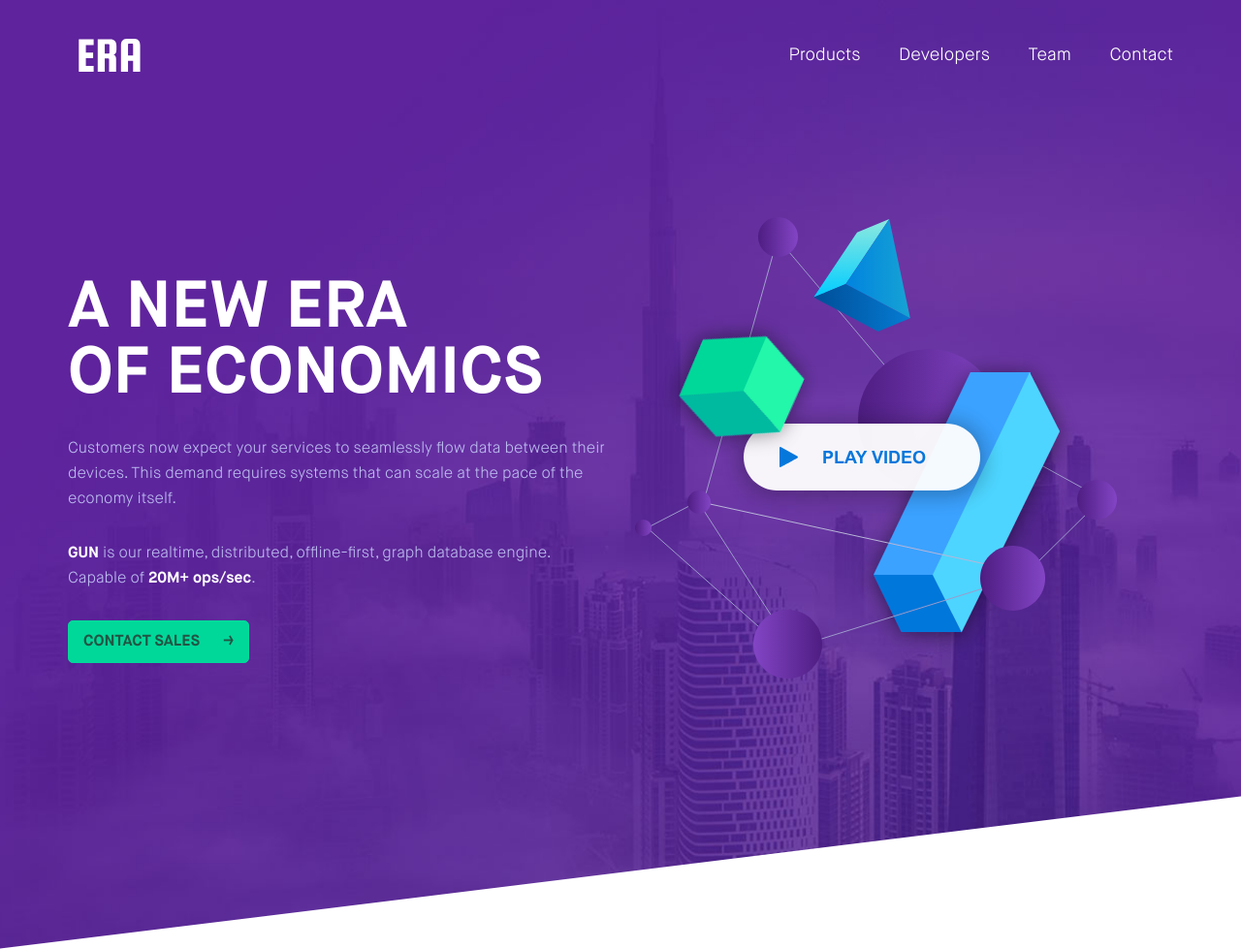
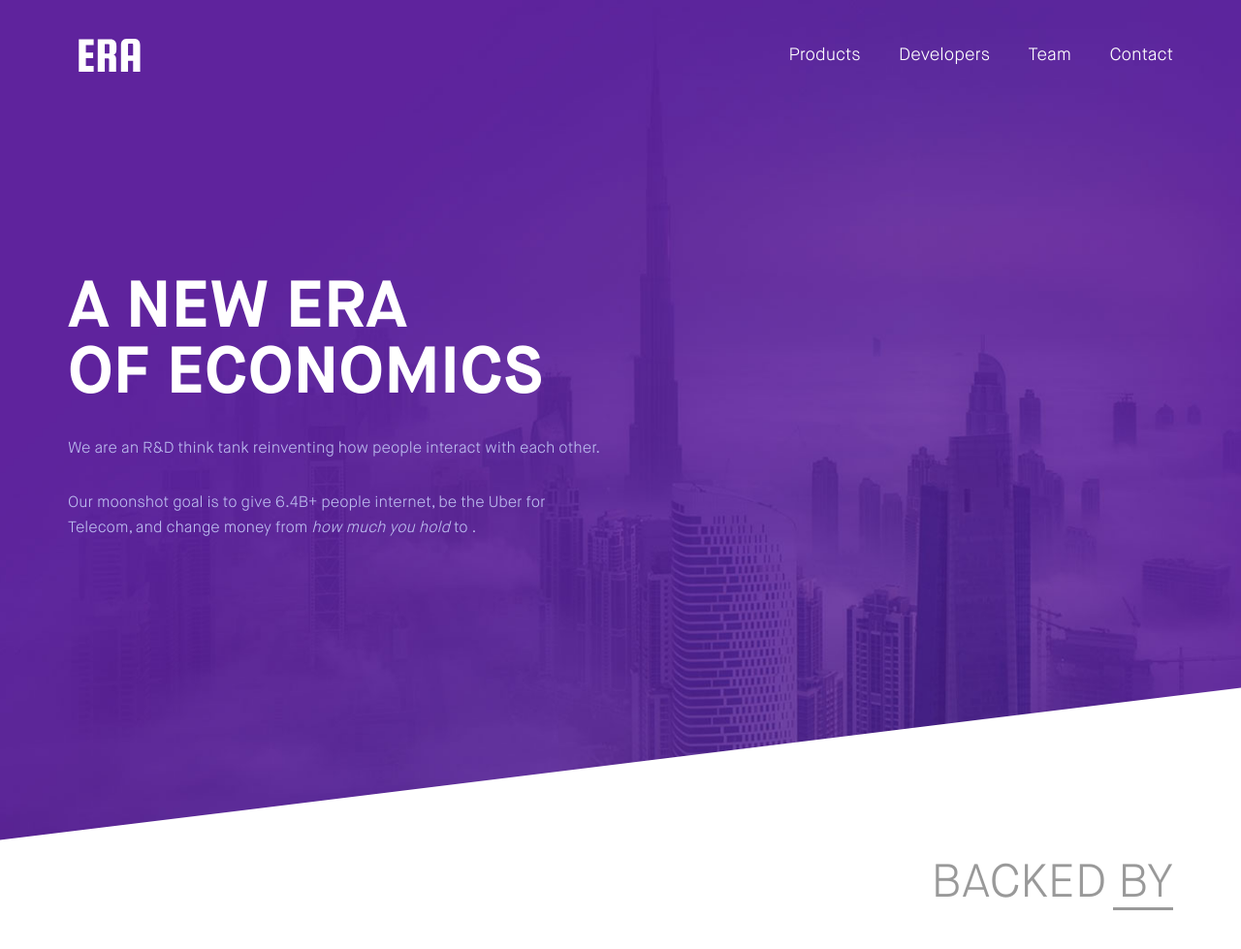
Before and after one commit to gundb/era-site, a plain HTML site: page index.html in a window 1280 px wide. Shown: the top 979 px of the page at 97% size. Drawn offline with nearby package versions, Linux system fonts and the light colour scheme; a script that the page names is missing.

Commit message:
Update index.html

```diff
--- a/index.html
+++ b/index.html
@@ -53,13 +53,14 @@
         <div class="header-banner row">
           <div class="header-banner-text col-xs-12 col-md-6">
             <h1 class="header-banner-text-heading text-upp">A New Era <br>of Economics</h1>
-            <p class="header-banner-text-copy">Customers now expect your services to seamlessly flow data between their devices. This demand requires systems that can scale at the pace of the economy itself.</p>
-            <p class="header-banner-text-copy"><strong class="color-white">GUN</strong> is our realtime, distributed, offline-first, graph database engine. Capable of <strong class="color-white">20M+ ops/sec</strong>.</p>
-            <a class="btn btn-pri" href="mailto:hi@era.eco">Contact Sales <span class="btn-icon">&rarr;</span></a>
+            <p class="header-banner-text-copy">We are an R&D think tank reinventing how people interact with each other.</p>
+            <p class="header-banner-text-copy">Our moonshot goal is to give 6.4B+ people internet, be the Uber for Telecom, and change money from <i>how much you hold</i> to <i?how many people you have helped</i>.</p>
+            <!-- p class="header-banner-text-copy"><strong class="color-white">GUN</strong> is our realtime, distributed, offline-first, graph database engine. Capable of <strong class="color-white">20M+ ops/sec</strong>.</p -->
+            <!-- a class="btn btn-pri" href="mailto:hi@era.eco">Contact Sales <span class="btn-icon">&rarr;</span></a -->
           </div>
-          <div class="header-banner-cta col-xs-12 col-sm-6">
+          <!-- div class="header-banner-cta col-xs-12 col-sm-6">
             <a class="header-banner-cta-link" href="javascript:void(0)"><img id="header-banner-cta-img" src="./assets/images/banner-cta.svg" alt=""></a>
-          </div>
+          </div -->
 
           <div id="header-banner-video-modal">
             <div class="header-banner-video-modal-content">
```
